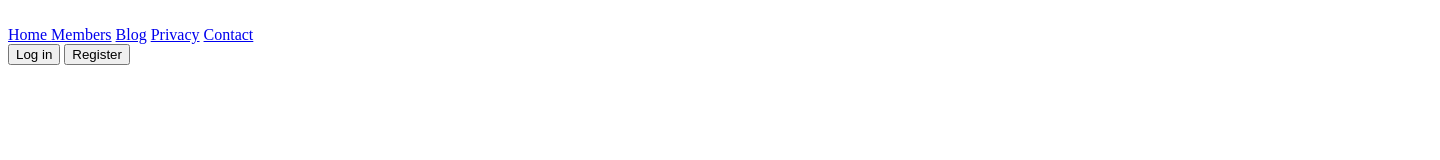
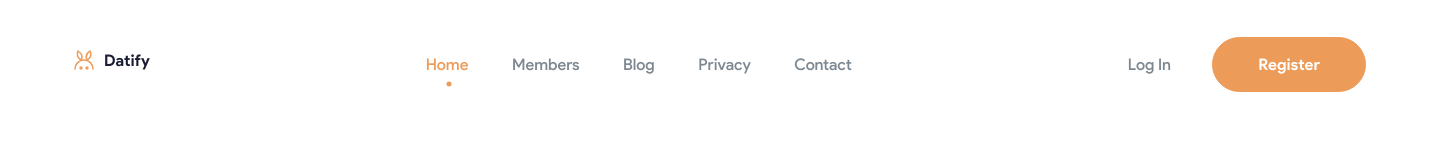
Before and after one commit to rosiu98/Dating-Page, a plain HTML site: page index.html in a window 1280 px wide. Shown: the whole page, 1440 px wide, since content can reach past the window. Drawn offline with Linux system fonts and the light colour scheme; files that its build step writes are made by us from their sources.

Commit message:
Created a nav-menu

```diff
--- a/index.html
+++ b/index.html
@@ -6,7 +6,7 @@
     <meta name="viewport" content="width=device-width, initial-scale=1.0">
 
     <link href="https://fonts.googleapis.com/css?family=Open+Sans:300,400,600" rel="stylesheet">
-    <link rel="stylesheet" href="css/style.css">
+    <link rel="stylesheet" href="style.css">
     <link rel="shortcut icon" type="image/png" href="img/favicon.png">
 
     <title>Dating App</title>
@@ -18,7 +18,8 @@
         <header>
             <div class="menu">
                 <div class="logo">
-                    <img src="" alt="">
+                    <img src="img/icon_rabbit.svg" alt="logo">
+                    <span>Datify</span>
                 </div>
 
                 <div class="nav-menu">
@@ -33,7 +34,7 @@
 
                 <div class="buttons">
                     <button class="log-in">
-                        Log in
+                        Log In
                     </button>
                     <button class="register">
                         Register
--- a/style.css
+++ b/style.css
@@ -0,0 +1,224 @@
+@font-face {
+    font-family: 'Product Sans Regular';
+    font-style: normal;
+    font-weight: normal;
+    src: local('Product Sans Regular'), url('fonts/ProductSans-Regular.woff') format('woff');
+    }
+
+
+    @font-face {
+    font-family: 'Product Sans Italic';
+    font-style: normal;
+    font-weight: normal;
+    src: local('Product Sans Italic'), url('fonts/ProductSans-Italic.woff') format('woff');
+    }
+
+
+    @font-face {
+    font-family: 'Product Sans Thin Regular';
+    font-style: normal;
+    font-weight: normal;
+    src: local('Product Sans Thin Regular'), url('fonts/ProductSans-Thin.woff') format('woff');
+    }
+
+
+    @font-face {
+    font-family: 'Product Sans Light Regular';
+    font-style: normal;
+    font-weight: normal;
+    src: local('Product Sans Light Regular'), url('fonts/ProductSans-Light.woff') format('woff');
+    }
+
+
+    @font-face {
+    font-family: 'Product Sans Medium Regular';
+    font-style: normal;
+    font-weight: normal;
+    src: local('Product Sans Medium Regular'), url('fonts/ProductSans-Medium.woff') format('woff');
+    }
+
+
+    @font-face {
+    font-family: 'Product Sans Black Regular';
+    font-style: normal;
+    font-weight: normal;
+    src: local('Product Sans Black Regular'), url('fonts/ProductSans-Black.woff') format('woff');
+    }
+
+
+    @font-face {
+    font-family: 'Product Sans Thin Italic';
+    font-style: normal;
+    font-weight: normal;
+    src: local('Product Sans Thin Italic'), url('fonts/ProductSans-ThinItalic.woff') format('woff');
+    }
+
+
+    @font-face {
+    font-family: 'Product Sans Light Italic';
+    font-style: normal;
+    font-weight: normal;
+    src: local('Product Sans Light Italic'), url('fonts/ProductSans-LightItalic.woff') format('woff');
+    }
+
+
+    @font-face {
+    font-family: 'Product Sans Medium Italic';
+    font-style: normal;
+    font-weight: normal;
+    src: local('Product Sans Medium Italic'), url('fonts/ProductSans-MediumItalic.woff') format('woff');
+    }
+
+
+    @font-face {
+    font-family: 'Product Sans Bold';
+    font-style: normal;
+    font-weight: normal;
+    src: local('Product Sans Bold'), url('fonts/ProductSans-Bold.woff') format('woff');
+    }
+
+
+    @font-face {
+    font-family: 'Product Sans Bold Italic';
+    font-style: normal;
+    font-weight: normal;
+    src: local('Product Sans Bold Italic'), url('fonts/ProductSans-BoldItalic.woff') format('woff');
+    }
+
+
+    @font-face {
+    font-family: 'Product Sans Black Italic';
+    font-style: normal;
+    font-weight: normal;
+    src: local('Product Sans Black Italic'), url('fonts/ProductSans-BlackItalic.woff') format('woff');
+    }
+
+
+
+
+
+
+
+
+:root {
+    --color-black: #1A1D32;
+    --color-grey: #7D8790;
+    --color-grey-light: #F4EBE6;
+    --color-orange: #ED9B59;
+
+
+
+}
+
+
+
+* {
+    margin: 0;
+    padding: 0;
+}
+
+  *,
+  *::before,
+  *::after {
+    box-sizing: inherit;
+}
+
+html {
+    box-sizing: border-box;
+    font-size: 62.5%;
+}
+
+body {
+    width: 100%;
+    height: 100%;
+    font-family: 'Product Sans Regular';
+    -webkit-font-smoothing: auto;
+}
+
+
+.container {
+    width: 1440px;
+    height: 990px;
+    margin: 0 auto;
+}
+
+.menu {
+    padding: 3.7rem 7.4rem;
+    display: flex;
+    justify-content: space-between;
+    align-items: baseline;
+
+}
+
+.logo {
+    display: flex;
+
+    align-items: center;
+}
+
+.logo img {
+    margin-right: 1rem;
+}
+
+.logo span {
+    font-size: 1.6rem;
+    font-family: 'Product Sans Bold';
+    color: var(--color-black);
+}
+
+.nav-menu {
+    font-size: 1.6rem;
+    font-family: 'Product Sans Medium Regular';
+}
+
+.nav-menu a{
+    color: var(--color-grey);
+    text-decoration: none;
+    margin-right: 4rem;
+}
+
+.nav-menu a:last-child{
+    margin-right: 0;
+}
+
+.nav-menu .active {
+    color: var(--color-orange);
+    position: relative;
+}
+
+.nav-menu .active::before {
+    content: "";
+    width: 5px;
+    height: 5px;
+    position: absolute;
+    bottom: -15px;
+    left: 50%;
+    transform: translate(-50%, -50%);
+    background-color: var(--color-orange);
+    border-radius: 50%;
+}
+
+
+.buttons button {
+    font-size: 1.6rem;
+}
+
+.buttons .log-in {
+    margin-right: 3.9rem;
+    font-family: 'Product Sans Medium Regular';
+
+    color: var(--color-grey);
+    border: 0;
+    background-color: transparent;
+    cursor: pointer;
+
+}
+
+.buttons .register {
+    color: #fff;
+    border: 1px solid var(--color-orange);
+    background-color: var(--color-orange);
+    border-radius: 100px;
+    padding : 1.7rem 4.5rem;
+    font-family: 'Product Sans Bold';
+}
```
Also changed, not shown: fonts/ProductSans-Black.woff (added), fonts/ProductSans-BlackItalic.woff (added), fonts/ProductSans-Bold.woff (added), fonts/ProductSans-BoldItalic.woff (added), fonts/ProductSans-Italic.woff (added), fonts/ProductSans-Light.woff (added), fonts/ProductSans-LightItalic.woff (added), fonts/ProductSans-Medium.woff (added), fonts/ProductSans-MediumItalic.woff (added), fonts/ProductSans-Regular.woff (added), fonts/ProductSans-Thin.woff (added), fonts/ProductSans-ThinItalic.woff (added), img/Icon_rabbit.svg (added).
